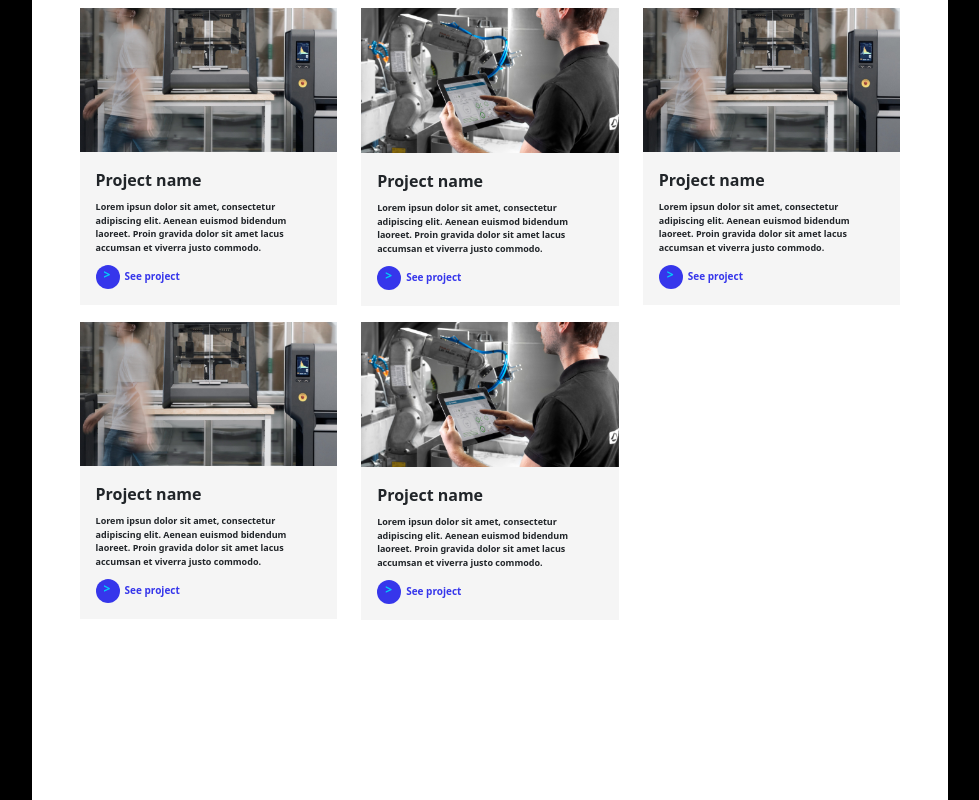
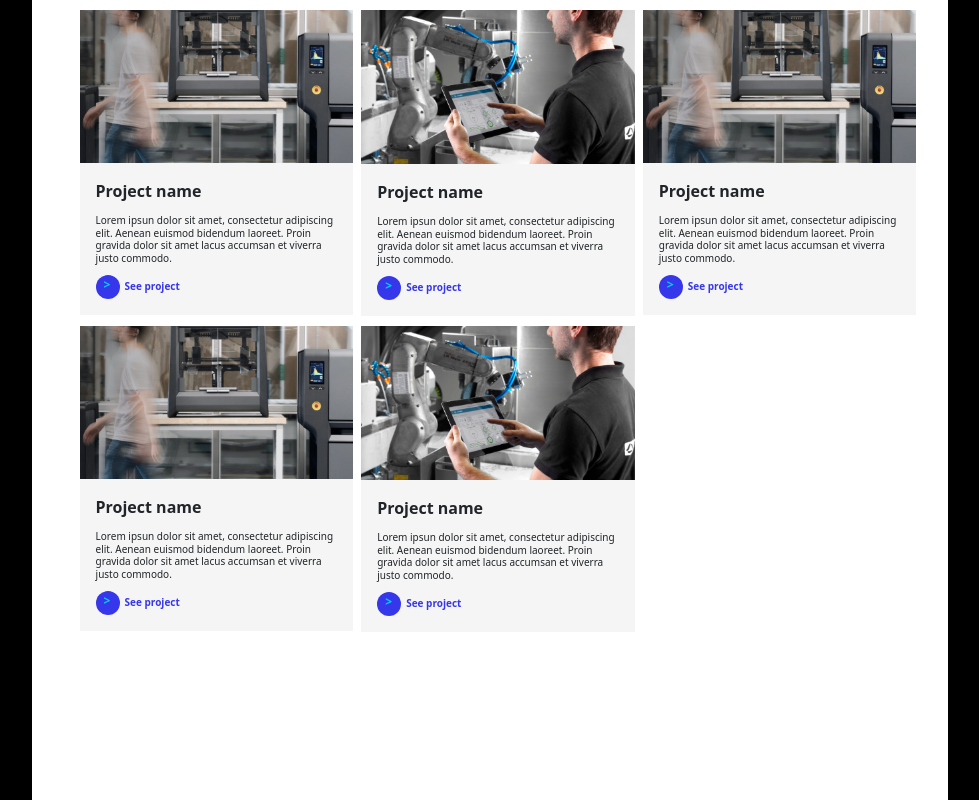
Before and after one commit to JavierTF/challenge-html, a PHP site: page /listado.php in a window 1280 px wide. Shown: the whole page, without its empty margins (150-1129 px from the left). Run offline with PHP 8.4, Linux system fonts and the light colour scheme.

Commit message:
lista la prueba, sin limpiar codigo

```diff
--- a/listado.php
+++ b/listado.php
@@ -108,13 +108,13 @@
   </head>
   <body class="vertical-center container justify-content-center align-items-center" style="max-width: 100vw; background-color: black;">
     <div class="d-flex flex-column px-5" style="width: 73%; height: 100%; background-color: white; /*padding-left: 30px; padding-right: 30px;*/">
-        <div class="row py-2">
+        <div class="d-flex gap-2 grid" style="padding-top: 10px;">
             <div class="col-md-4 justify-content-start">
                 <div class="card w-100 full-width">
                     <img src="./originales/fantasma.png">
                     <div class="card-body" style="background-color: #F5F5F5;">
-                        <p class="card-title" style="font-size: 16px; font-weight: 600;">Project name</p>
-                        <p class="card-text" style="font-size: 9px; font-weight: 600;">Lorem ipsun dolor sit amet, consectetur adipiscing elit. Aenean euismod bidendum laoreet. Proin gravida dolor sit amet lacus accumsan et viverra justo commodo.</p>
+                        <p class="card-title" style="font-size: 16px; font-weight: 600; margin-bottom: 11px;">Project name</p>
+                        <p class="card-text lh-sm fw-medium" style="font-size: 10px;">Lorem ipsun dolor sit amet, consectetur adipiscing elit. Aenean euismod bidendum laoreet. Proin gravida dolor sit amet lacus accumsan et viverra justo commodo.</p>
                         <div class="d-flex" style="margin-top: -8px;">
                             <div class="azul-inverted circle" style="margin-right: 5px;">
                                 <span>></span>
@@ -128,8 +128,8 @@
                 <div class="card w-100 full-width">
                     <img src="./originales/microscopio.png">
                     <div class="card-body" style="background-color: #F5F5F5;">
-                        <p class="card-title" style="font-size: 16px; font-weight: 600;">Project name</p>
-                        <p class="card-text" style="font-size: 9px; font-weight: 600;">Lorem ipsun dolor sit amet, consectetur adipiscing elit. Aenean euismod bidendum laoreet. Proin gravida dolor sit amet lacus accumsan et viverra justo commodo.</p>
+                        <p class="card-title" style="font-size: 16px; font-weight: 600; margin-bottom: 11px;">Project name</p>
+                        <p class="card-text lh-sm fw-medium" style="font-size: 10px;">Lorem ipsun dolor sit amet, consectetur adipiscing elit. Aenean euismod bidendum laoreet. Proin gravida dolor sit amet lacus accumsan et viverra justo commodo.</p>
                         <div class="d-flex" style="margin-top: -8px;">
                             <div class="azul-inverted circle" style="margin-right: 5px;">
                                 <span>></span>
@@ -143,8 +143,8 @@
                 <div class="card w-100 full-width">
                     <img src="./originales/fantasma.png">
                     <div class="card-body" style="background-color: #F5F5F5;">
-                        <p class="card-title" style="font-size: 16px; font-weight: 600;">Project name</p>
-                        <p class="card-text" style="font-size: 9px; font-weight: 600;">Lorem ipsun dolor sit amet, consectetur adipiscing elit. Aenean euismod bidendum laoreet. Proin gravida dolor sit amet lacus accumsan et viverra justo commodo.</p>
+                        <p class="card-title" style="font-size: 16px; font-weight: 600; margin-bottom: 11px;">Project name</p>
+                        <p class="card-text lh-sm fw-medium" style="font-size: 10px;">Lorem ipsun dolor sit amet, consectetur adipiscing elit. Aenean euismod bidendum laoreet. Proin gravida dolor sit amet lacus accumsan et viverra justo commodo.</p>
                         <div class="d-flex" style="margin-top: -8px;">
                             <div class="azul-inverted circle" style="margin-right: 5px;">
                                 <span>></span>
@@ -155,13 +155,13 @@
                 </div>
             </div>
         </div>
-        <div class="row py-2">
+        <div class="d-flex gap-2 grid" style="padding-top: 10px;">
             <div class="col-md-4 justify-content-start">
                 <div class="card w-100 full-width">
                     <img src="./originales/fantasma.png">
                     <div class="card-body" style="background-color: #F5F5F5;">
-                        <p class="card-title" style="font-size: 16px; font-weight: 600;">Project name</p>
-                        <p class="card-text" style="font-size: 9px; font-weight: 600;">Lorem ipsun dolor sit amet, consectetur adipiscing elit. Aenean euismod bidendum laoreet. Proin gravida dolor sit amet lacus accumsan et viverra justo commodo.</p>
+                        <p class="card-title" style="font-size: 16px; font-weight: 600; margin-bottom: 11px;">Project name</p>
+                        <p class="card-text lh-sm fw-medium" style="font-size: 10px;">Lorem ipsun dolor sit amet, consectetur adipiscing elit. Aenean euismod bidendum laoreet. Proin gravida dolor sit amet lacus accumsan et viverra justo commodo.</p>
                         <div class="d-flex" style="margin-top: -8px;">
                             <div class="azul-inverted circle" style="margin-right: 5px;">
                                 <span>></span>
@@ -175,8 +175,8 @@
                 <div class="card w-100 full-width">
                     <img src="./originales/microscopio.png">
                     <div class="card-body" style="background-color: #F5F5F5;">
-                        <p class="card-title" style="font-size: 16px; font-weight: 600;">Project name</p>
-                        <p class="card-text" style="font-size: 9px; font-weight: 600;">Lorem ipsun dolor sit amet, consectetur adipiscing elit. Aenean euismod bidendum laoreet. Proin gravida dolor sit amet lacus accumsan et viverra justo commodo.</p>
+                        <p class="card-title" style="font-size: 16px; font-weight: 600; margin-bottom: 11px;">Project name</p>
+                        <p class="card-text lh-sm fw-medium" style="font-size: 10px;">Lorem ipsun dolor sit amet, consectetur adipiscing elit. Aenean euismod bidendum laoreet. Proin gravida dolor sit amet lacus accumsan et viverra justo commodo.</p>
                         <div class="d-flex" style="margin-top: -8px;">
                             <div class="azul-inverted circle" style="margin-right: 5px;">
                                 <span>></span>
```
